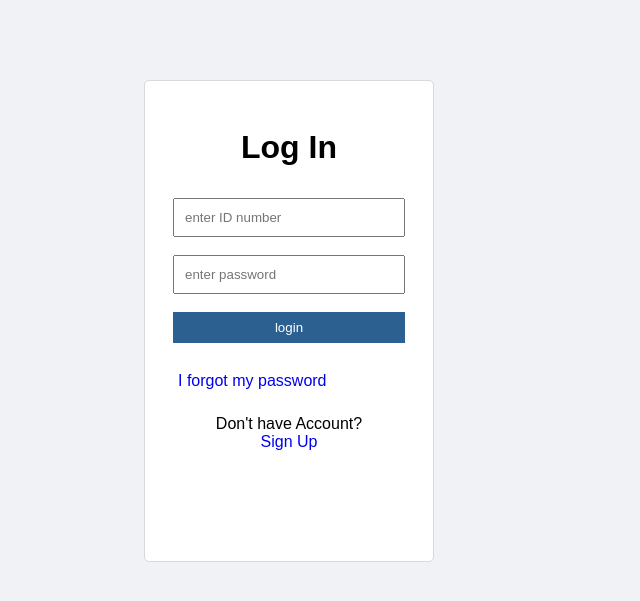
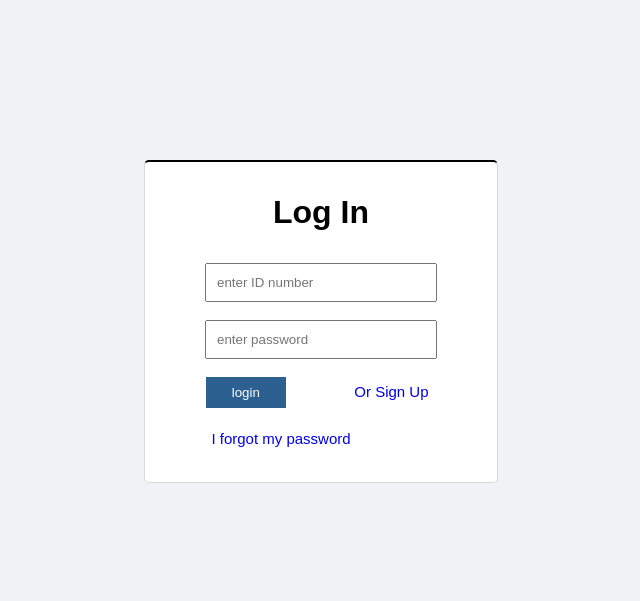
Before and after one commit to Elliotjere/CHUO, a PHP site: page /loginhtml.php in a window 1280 px wide. Shown: the top 601 px of the page, without its empty margins (384-1024 px from the left). Run offline with PHP 8.4, Linux system fonts and the light colour scheme.

Commit message:
web structure updated

```diff
--- a/login.css
+++ b/login.css
@@ -12,16 +12,17 @@ body{
     position: relative;
     text-align: center;
     border: 1px solid #d9d9d9;
-    height: 30rem;
-    width: 18rem;
+    height: 20rem;
+    width: 22rem;
     margin-left: 33rem;
-    margin-top: 5rem;
+    margin-top: 10rem;
     background-color: #ffffff;
     border-radius: 5px;
+    border-top:2px solid black;
 }
 
 .login-tab h1{
-    margin-top: 3rem;
+    margin-top: 2rem;
 }
 #loginform{
     margin-top: 2rem;
@@ -40,18 +41,22 @@ body{
 #loginbtn button{
     position: relative;
     padding: 7px;
-    width: 14.5rem;
+    width: 5rem;
     background-color: #2b6091;
     border: 1px solid transparent;
     color: #ffffff;
     cursor: pointer;
+    float: left;
+    margin-left: 3.8rem;
 }
 
 #forgetlink{
+    position: relative;
     text-decoration: none;
-    float: left;
-    margin-top: 3px;
-    margin-left: 14px;
+    margin-top: 0.7rem;
+    margin-right: 2.5rem;
+    font-size: 15px;
+
 }
 
 .orcenter::after{
@@ -97,6 +102,6 @@ body{
 
 #signUP{
     position: relative;
-    text-align: center;
-    margin-bottom: 4rem;
+    font-size: 15px;
+    padding-top: 0.4rem;
 }
--- a/loginhtml.php
+++ b/loginhtml.php
@@ -11,12 +11,17 @@
 	<div class="login-tab">
 		<h1>Log In</h1>
 		<form action = "login.php" method = "post" id = "loginform">
-
-		<input type="text" name="idnumber" placeholder="enter ID number" id="id-num">
-		<br><br>
+		<div>
+			<input type="text" name="idnumber" placeholder="enter ID number" id="id-num">
+			<br><br>
+		</div>
 		<input type="password" name="pwd" placeholder="enter password" id="pass">
 		<br><br>
-		<div id="loginbtn"><button name = "login" href="main.html">login</button></div>
+		<div id="loginbtn"><button name = "login">login</button>
+		<div id="signUP">
+			<a href="registration.php">Or Sign Up</a>
+		</div>
+		</div>
 		<br>
 		<div id="forgetlink"><a href="#" id="forgetlink">I forgot my password</a></div> <br><br>
 		<!-- <?php
@@ -28,10 +33,6 @@
 		<!-- <div id="or-content"><p class="orcenter">or</p></div>
 		<div id="goggle"><button name = "login" id="google-btn"><a href="https://accounts.google.com/o/oauth2/auth/oauthchooseaccount?client_id=689286984790-d8pi01ip72qttb4mugpli1bs2htc76g7.apps.googleusercontent.com&redirect_uri=https%3A%2F%2Fdashboard.ngrok.com%2Flogin%2Fgoogle%2Fauthorize&response_type=code&scope=email&state=yPcylBKFGBAU0ej9SORDaJEtC8GFe9VEq70ooWRGeXI&flowName=GeneralOAuthFlow">Login with Goggle</a></button></div> -->
 	    </form><br>
-		<div id="signUP">
-			<p>Don't have Account?</p>
-			<a href="registration.php">Sign Up</a>
-		</div>
 	</div>
 </body>
 </html>
```
